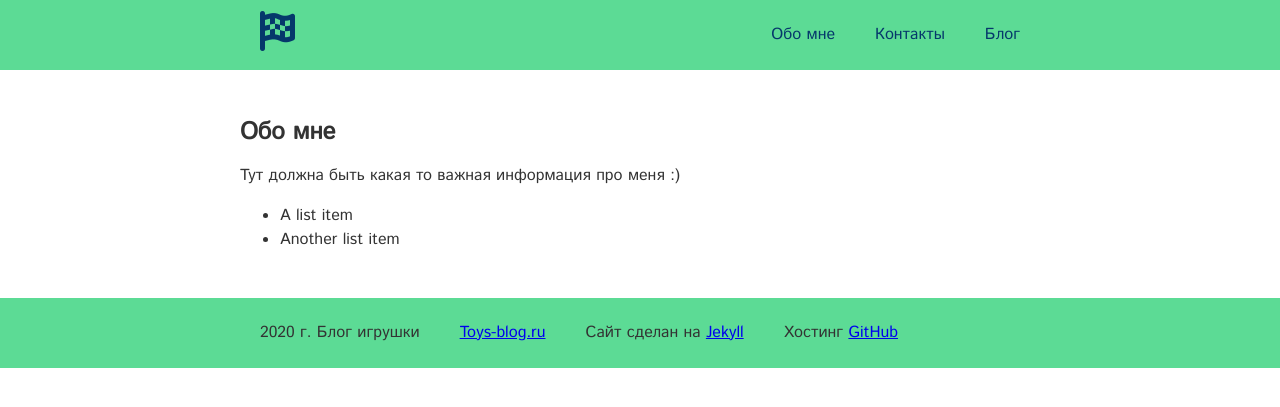
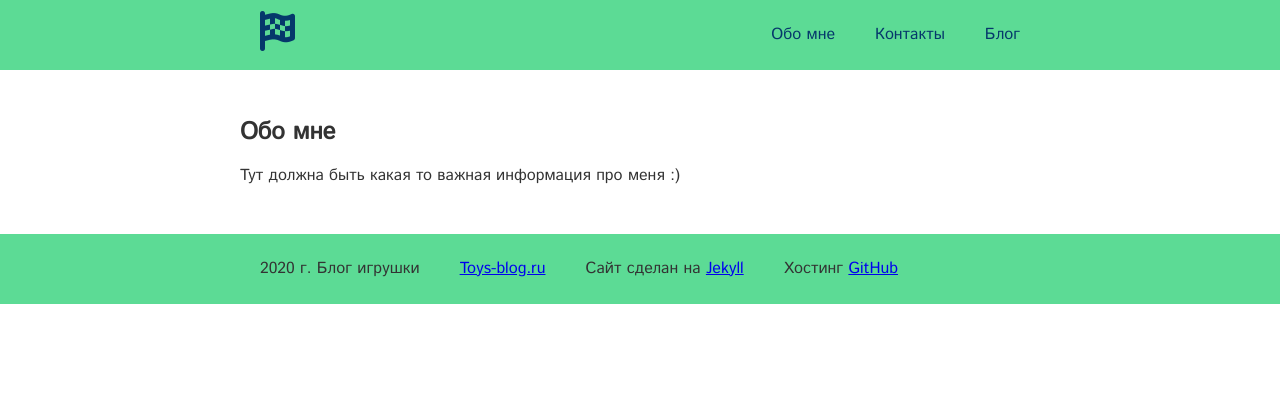
Before and after one commit to Flaaim/toys-blog, a Jekyll site: the page built from _pages/01_about.md, in a window 1280 px wide. Shown: the top 407 px of the page. Built offline with Jekyll 4.4.1, drawn with Linux system fonts in a browser that asks for light colours; nearby versions of some CDN libraries.

Commit message:
Update 01_about.md

```diff
--- a/_pages/01_about.md
+++ b/_pages/01_about.md
@@ -5,6 +5,3 @@ permalink: /about/
 ---
 
 Тут должна быть какая то важная информация про меня :)
-
-- A list item
-- Another list item
```
